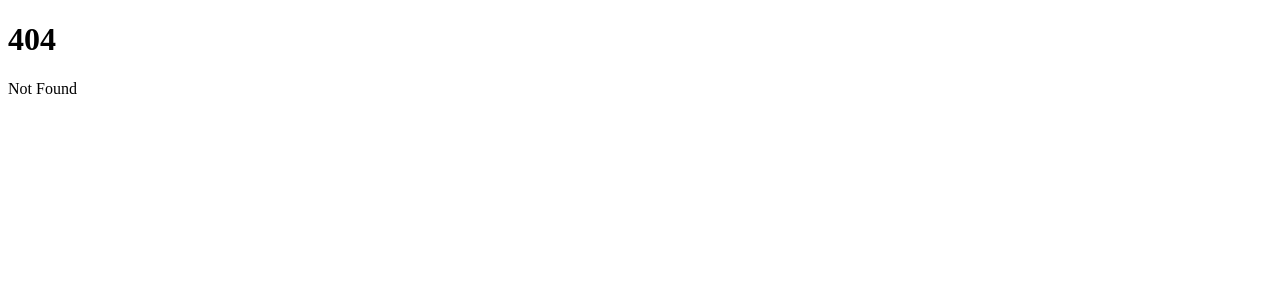
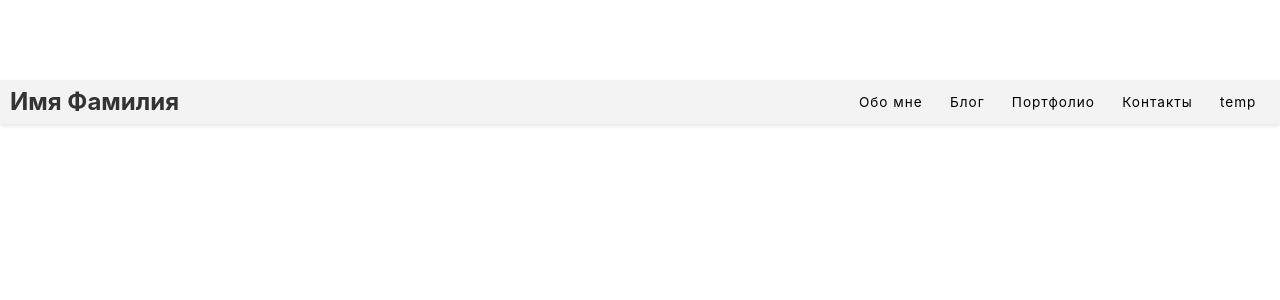
Before and after one commit to tibineeva/4_5, a SvelteKit app: page /blog in a window 1280 px wide. Before the commit this address had no page. Shown: the top 300 px of the page. Built offline with nearby package versions, Linux system fonts and the light colour scheme.

Commit message:
add main page and nav

```diff
--- a/src/app.html
+++ b/src/app.html
@@ -10,3 +10,63 @@
 		<div style="display: contents">%sveltekit.body%</div>
 	</body>
 </html>
+
+<style>
+    body {
+        background-position: left top;
+        font-family: 'Inter', sans-serif;
+        margin: 0;
+        background-repeat: no-repeat;
+        box-sizing: border-box;
+        text-decoration: none;
+        color: black;
+    }
+
+    * {
+        box-sizing: border-box;
+    }
+
+    a {
+        text-decoration: none;
+        color: black;
+    }
+
+    nav {
+        position: sticky;
+        top: 0;
+        left: 0;
+        right: 0;
+        margin: 80px 0 80px;
+        padding-top: 2rem;
+        padding-bottom: 2rem;
+    }
+
+    .nav-container {
+        display: flex;
+        justify-content: space-between;
+        align-items: center;
+    }
+
+    .nav-links {
+        display: flex;
+        justify-content: flex-end;
+        align-items: center;
+        margin: -1em 0;
+        flex: 1 0 auto;
+    }
+
+    .nav-links .link {
+        position: relative;
+        margin: 1em;
+        font-size: 0.85rem;
+        letter-spacing: 1px;
+        color: black;
+    }
+
+    .nav-logo {
+        position: relative;
+        line-height: 1;
+        font-size: 1.1rem;
+        color: black;
+    }
+</style>
--- /dev/null
+++ b/src/routes/+layout.svelte
@@ -0,0 +1,68 @@
+<nav>
+    <div class="nav-container">
+        <a href="/" class="nav-logo" title="Back to Homepage">Имя Фамилия</a>
+        <div class="nav-links">
+            {#each nav as link}
+            <a href={link.href} class="link">{link.title}</a>
+            {/each}
+        </div>
+    </div>
+</nav>
+<div class="container">
+    <!-- Pages will be injected below -->
+    <slot />
+</div>
+<script>
+    const nav = [
+    {
+        title: 'Обо мне',
+        href: '/about'
+    },
+    {
+        title: 'Блог',
+        href: '/blog'
+    },
+    {
+        title: 'Портфолио',
+        href: '/project'
+    },
+    {
+        title: 'Контакты',
+        href: '/contacts'
+    },
+    {
+        title: 'temp',
+        href: '/temp'
+    }
+    ]
+</script>
+
+<style>
+    .container {
+        max-width: 1400px;
+        margin: 50px auto;
+        display: grid;
+        grid-template-columns: repeat(auto-fit, minmax(200px, 1fr));
+        gap: 20px;
+    }
+    nav {
+        background-color: #f3f3f3;
+        padding: 10px;
+        box-shadow: 0 2px 4px rgba(0, 0, 0, 0.1);
+    }
+    .nav-logo {
+        font-size: 24px;
+        font-weight: bold;
+        text-decoration: none;
+        color: #333;
+    }
+    .nav-links {
+        display: flex;
+        justify-content: flex-end;
+    }
+    .link {
+        margin-left: 10px;
+        color: #333;
+        text-decoration: none;
+    }
+</style>
--- a/src/routes/+page.svelte
+++ b/src/routes/+page.svelte
@@ -1,2 +1,93 @@
-<h1>Welcome to SvelteKit</h1>
-<p>Visit <a href="https://kit.svelte.dev">kit.svelte.dev</a> to read the documentation</p>
+<svelte:head>
+    <title>Имя Фамилия</title>
+</svelte:head>
+
+<div class='container'>
+    <div class='info'>
+        <div class='animate-background'>
+            <div class='container info-container'>
+                <div class='info-text'>
+                    <h1>
+                        <p class='animate-text-1'>Lorem ipsum dolor sit,</p>
+                        <p class='text-2'>Lorem ipsum dolor sit amet.</p>
+                    </h1>
+                </div>
+                <h2 class='subtitle'>
+                    Lorem ipsum dolor sit amet, consectetur adipisicing elit. Accusantium architecto aut
+                    cupiditate dolores ducimus expedita labore nemo odio quibusdam quidem sapiente soluta.
+                </h2>
+                <!-- svelte-ignore a11y-no-noninteractive-tabindex -->
+                <div style='color:black' class='scroll-button animate-scroll' tabindex='0'>
+                    <a href='/about'>Click Here</a>
+                    <div class='arrow'>→*</div>
+                </div>
+            </div>
+        </div>
+    </div>
+</div>
+<div class='background-div'></div>
+
+<style>
+    .info {
+        text-align: center;
+        position: relative;
+    }
+
+    .info-container {
+        height: 100%;
+        display: flex;
+        flex-direction: column;
+        justify-content: center;
+        text-align: left;
+        align-items: start;
+    }
+
+    .container {
+        max-width: 1400px;
+        margin: 190px 0 0 2.5rem;
+    }
+
+    .info h1 {
+        font-size: 4rem;
+        margin: 0;
+    }
+
+    .info h1 p {
+        position: relative;
+        font: inherit;
+        margin: 0;
+        text-align: left;
+        line-height: 130%;
+        width: fit-content;
+        font-weight: 800;
+        letter-spacing: -0.03em;
+    }
+
+    .info h2 {
+        max-width: 65ch;
+        font-weight: 200;
+        margin-top: 0.50rem;
+    }
+
+    .background-div {
+        background-color: #ecebe8;
+        width: 100%;
+        height: 56vh;
+        margin: -205px auto;
+    }
+
+    .info .info-text {
+        position: relative;
+    }
+
+    .scroll-button {
+        display: flex;
+        border: none;
+        outline: none;
+        cursor: pointer;
+    }
+
+    .scroll-button .arrow {
+        margin-left: 0.50rem;
+    }
+</style>
```
Also changed, not shown: src/routes/about/+page.svelte (added), src/routes/blog/+page.svelte (added), src/routes/contacts/+page.svelte (added), src/routes/project/+page.svelte (added), src/routes/temp/+page.svelte (added).
